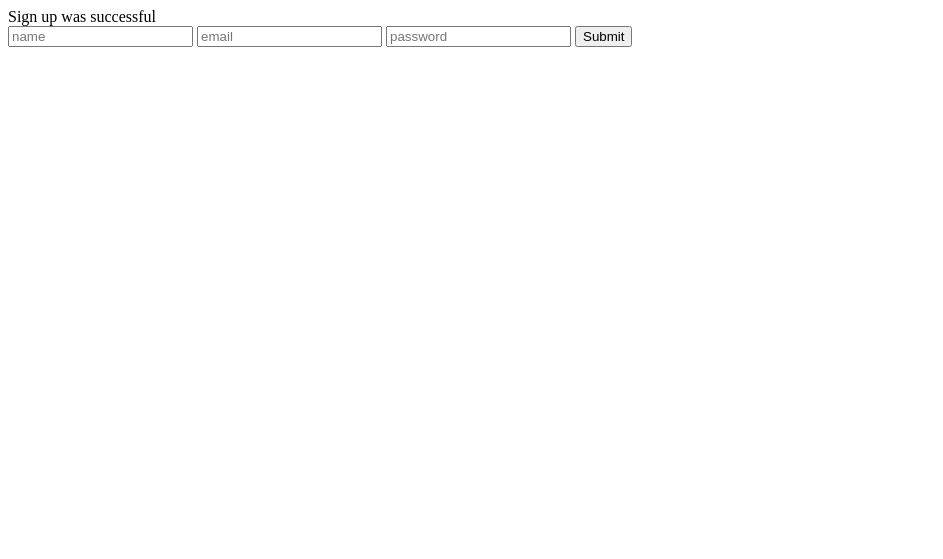
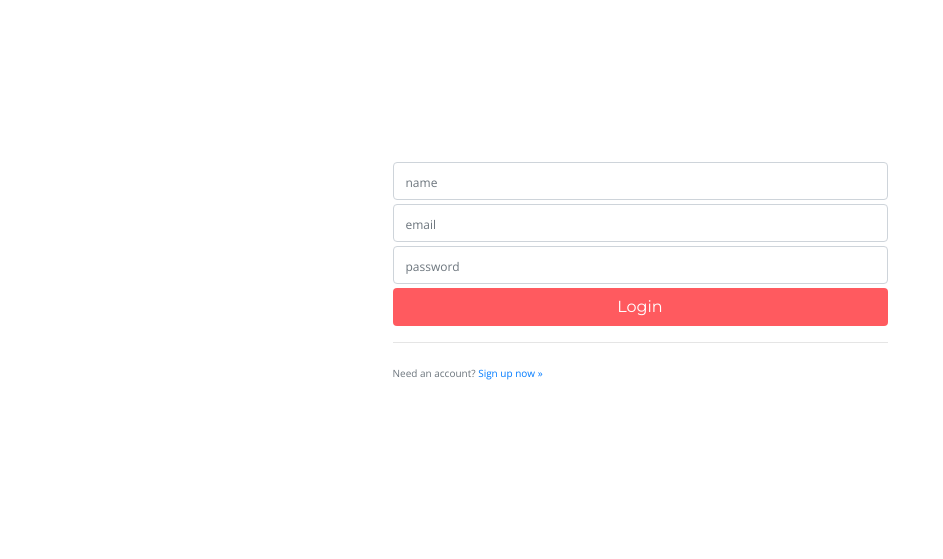
Before and after one commit to SarpongAbasimi/REST-API-with-Express, a Node server app: page /registration/login in a window 1280 px wide. Shown: the top 559 px of the page, without its empty margins (0-943 px from the left). Run offline with Node 20, Linux system fonts and the light colour scheme; some libraries are stand-ins or nearby versions.

Commit message:
Added styles to login and registration page

```diff
--- /dev/null
+++ b/public/styles/login.css
@@ -0,0 +1,32 @@
+:root{
+  --mos:'Montserrat', sans-serif;
+  --open:'Open Sans', sans-serif;
+}
+
+form {
+  display: flex;
+  justify-content: center;
+  padding: 20px;
+  height: 70vh;
+}
+
+#form-input-container{
+  padding: 20px;
+  align-self: center;
+}
+
+input::placeholder{
+  font-family: var(--open);
+  font-size: 12px;
+}
+
+#submit-button{
+  background-color: #FF5A5F;
+  font-family: var(--mos);
+  color: #ffff;
+}
+
+.span-text{
+  font-size: 10px;
+  font-family: var(--open);
+}
--- a/views/login.ejs
+++ b/views/login.ejs
@@ -4,16 +4,22 @@
   <meta charset="UTF-8">
   <meta name="viewport" content="width=device-width, initial-scale=1.0">
   <meta http-equiv="X-UA-Compatible" content="ie=edge">
-  <title>Document</title>
+  <link rel="stylesheet" href="https://maxcdn.bootstrapcdn.com/bootstrap/4.0.0/css/bootstrap.min.css" integrity="sha384-Gn5384xqQ1aoWXA+058RXPxPg6fy4IWvTNh0E263XmFcJlSAwiGgFAW/dAiS6JXm" crossorigin="anonymous">
+  <link href="https://fonts.googleapis.com/css?family=Montserrat|Open+Sans" rel="stylesheet">
+  <link rel="stylesheet" href="/static/styles/login.css">
+  <title>Login</title>
 </head>
 <body>
-  <span>Sign up was successful</span>
-  <div>
+  <div class="container main-div">
     <form method="POST" action="#">
-      <input type="text" name="name" placeholder='name' required/>
-      <input type="email" name="email" placeholder='email' required/>
-      <input type="password" name="password" placeholder='password' required>
-      <input type="submit"/>
+      <div class="form-group col-sm-12 col-md-8 col-lg-6" id='form-input-container'>
+          <input class='form-control mb-1' type="text" name="name" placeholder='name' required/>
+          <input class='form-control mb-1' type="email" name="email" placeholder='email' required/>
+          <input class='form-control mb-1' type="password" name="password" placeholder='password' required>
+          <input class="btn btn-block" id='submit-button' type="submit" value="Login"/>
+          <hr>
+          <span class="text-muted span-text">Need an account? <a href="/registration/signup">Sign up now »</a></span>
+      </div>
     </form>
   </div>
 </body>
--- a/views/signup.ejs
+++ b/views/signup.ejs
@@ -30,12 +30,12 @@
           <input class='form-control mb-1' type="password" name="confirm_password" placeholder='confirm password' required/>
           <input id='submit-button' class="btn btn-block" type="submit" value='Sign Up'/>
           <hr>
-          <span class="text-muted span-text">Already have an account? <a href="#">Login now »</a></span>
+          <span class="text-muted span-text">Already have an account? <a href="/registration/login">Login now »</a></span>
       </div>
     </form>
   </div>
   <script src="https://code.jquery.com/jquery-3.2.1.slim.min.js" integrity="sha384-KJ3o2DKtIkvYIK3UENzmM7KCkRr/rE9/Qpg6aAZGJwFDMVNA/GpGFF93hXpG5KkN" crossorigin="anonymous"></script>
   <script src="https://cdnjs.cloudflare.com/ajax/libs/popper.js/1.12.9/umd/popper.min.js" integrity="sha384-ApNbgh9B+Y1QKtv3Rn7W3mgPxhU9K/ScQsAP7hUibX39j7fakFPskvXusvfa0b4Q" crossorigin="anonymous"></script>
- <script src="https://maxcdn.bootstrapcdn.com/bootstrap/4.0.0/js/bootstrap.min.js" integrity="sha384-JZR6Spejh4U02d8jOt6vLEHfe/JQGiRRSQQxSfFWpi1MquVdAyjUar5+76PVCmYl" crossorigin="anonymous"></script>
+  <script src="https://maxcdn.bootstrapcdn.com/bootstrap/4.0.0/js/bootstrap.min.js" integrity="sha384-JZR6Spejh4U02d8jOt6vLEHfe/JQGiRRSQQxSfFWpi1MquVdAyjUar5+76PVCmYl" crossorigin="anonymous"></script>
 </body>
 </html>
```
Also changed, not shown: test/controllers/registration.test.js (+1 -2 lines).
